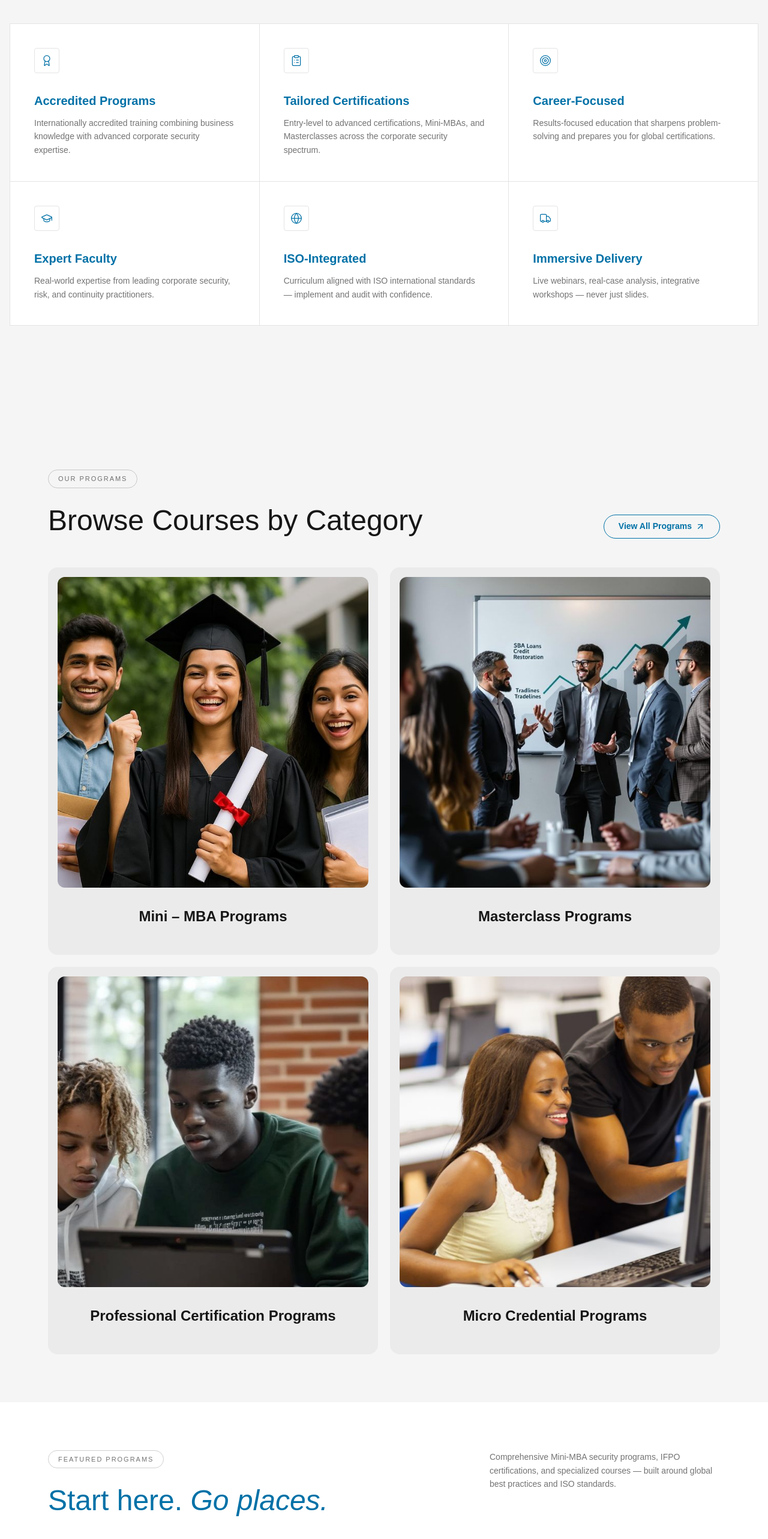
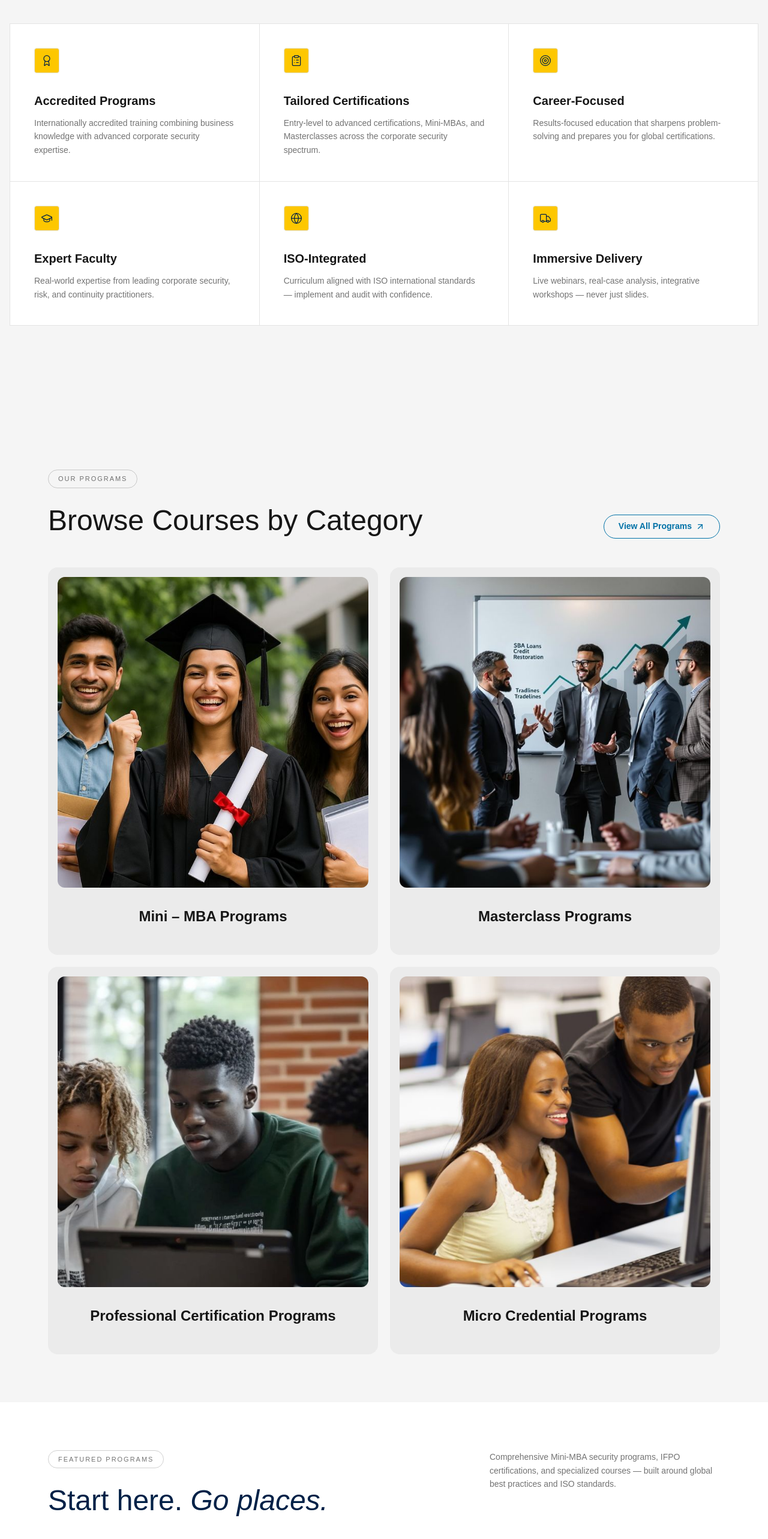
Before and after one commit to Greenmouse-Experts/guardmasters-new, a React (Vite) app: page /home in a window 1280 px wide. Shown: the part 1620-4186 px from the top of the page at 60% size. Built offline with nearby package versions, Linux system fonts and the light colour scheme.

Commit message:
adjusted images

```diff
--- a/src/routes/home/-components/Featured.tsx
+++ b/src/routes/home/-components/Featured.tsx
@@ -41,9 +41,8 @@ export default function Featured() {
               <span className="mb-6 inline-block rounded-full border border-base-content/20 px-4 py-1.5 text-[11px] font-medium tracking-[0.18em] text-base-content/60 uppercase">
                 Featured Programs
               </span>
-              <h2 className="text-4xl leading-tight font-light text-secondary md:text-5xl">
-                Start here.{" "}
-                <em className="italic text-secondary">Go places.</em>
+              <h2 className="text-4xl leading-tight font-light text-accent md:text-5xl">
+                Start here. <em className="italic text-accent">Go places.</em>
               </h2>
             </div>
             <p className="max-w-sm text-sm leading-relaxed text-base-content/60">
@@ -74,14 +73,14 @@ export default function Featured() {
                   />
                 </div>
 
-                <h3 className="mb-3 text-xl font-semibold text-secondary">
+                <h3 className="mb-3 text-xl font-semibold text-accent">
                   {program.title}
                 </h3>
                 <p className="mb-6 text-sm leading-relaxed text-base-content/60">
                   {program.description}
                 </p>
 
-                <button className="btn btn-block mt-auto gap-2 rounded-md bg-secondary text-secondary-content hover:bg-secondary/90">
+                <button className="btn btn-block mt-auto gap-2 rounded-md bg-accent text-accent-content hover:bg-accent/90">
                   Enroll
                   <ArrowUpRight className="h-4 w-4" />
                 </button>
--- a/src/routes/home/index.tsx
+++ b/src/routes/home/index.tsx
@@ -133,12 +133,10 @@ function RouteComponent() {
                 key={title}
                 className="border-r border-b border-base-300 bg-base-100 p-10"
               >
-                <div className="mb-8 inline-flex items-center justify-center rounded border border-base-300 bg-base-100 p-2.5">
-                  <Icon className="h-5 w-5 text-secondary" strokeWidth={1.5} />
+                <div className="mb-8 inline-flex bg-primary items-center justify-center rounded border border-base-300 p-2.5">
+                  <Icon className="h-5 w-5 text-accent" strokeWidth={1.5} />
                 </div>
-                <h3 className="mb-3 text-xl font-semibold text-secondary">
-                  {title}
-                </h3>
+                <h3 className="mb-3 text-xl font-semibold ">{title}</h3>
                 <p className="text-sm leading-relaxed text-base-content/60">
                   {description}
                 </p>
```
